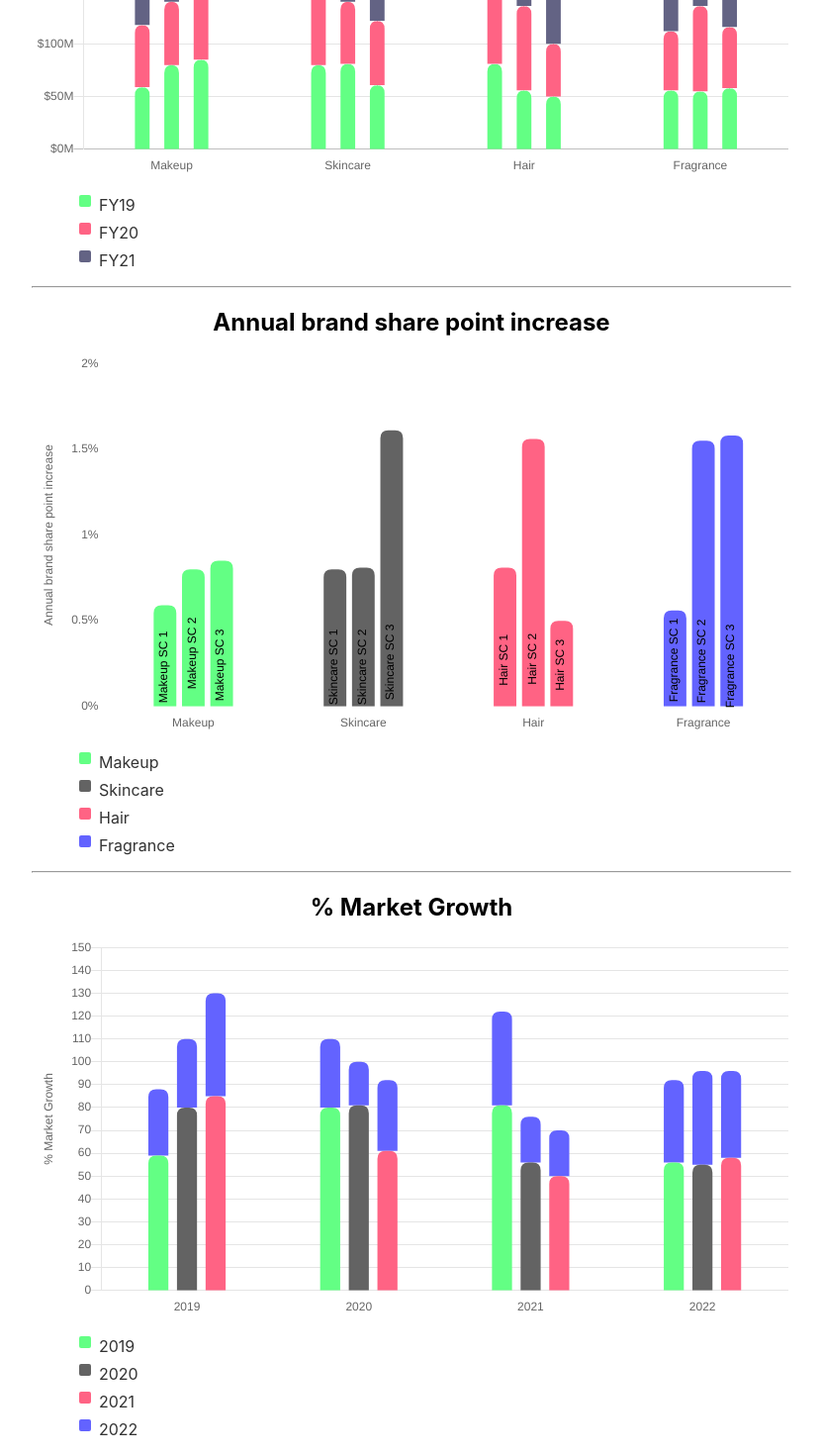
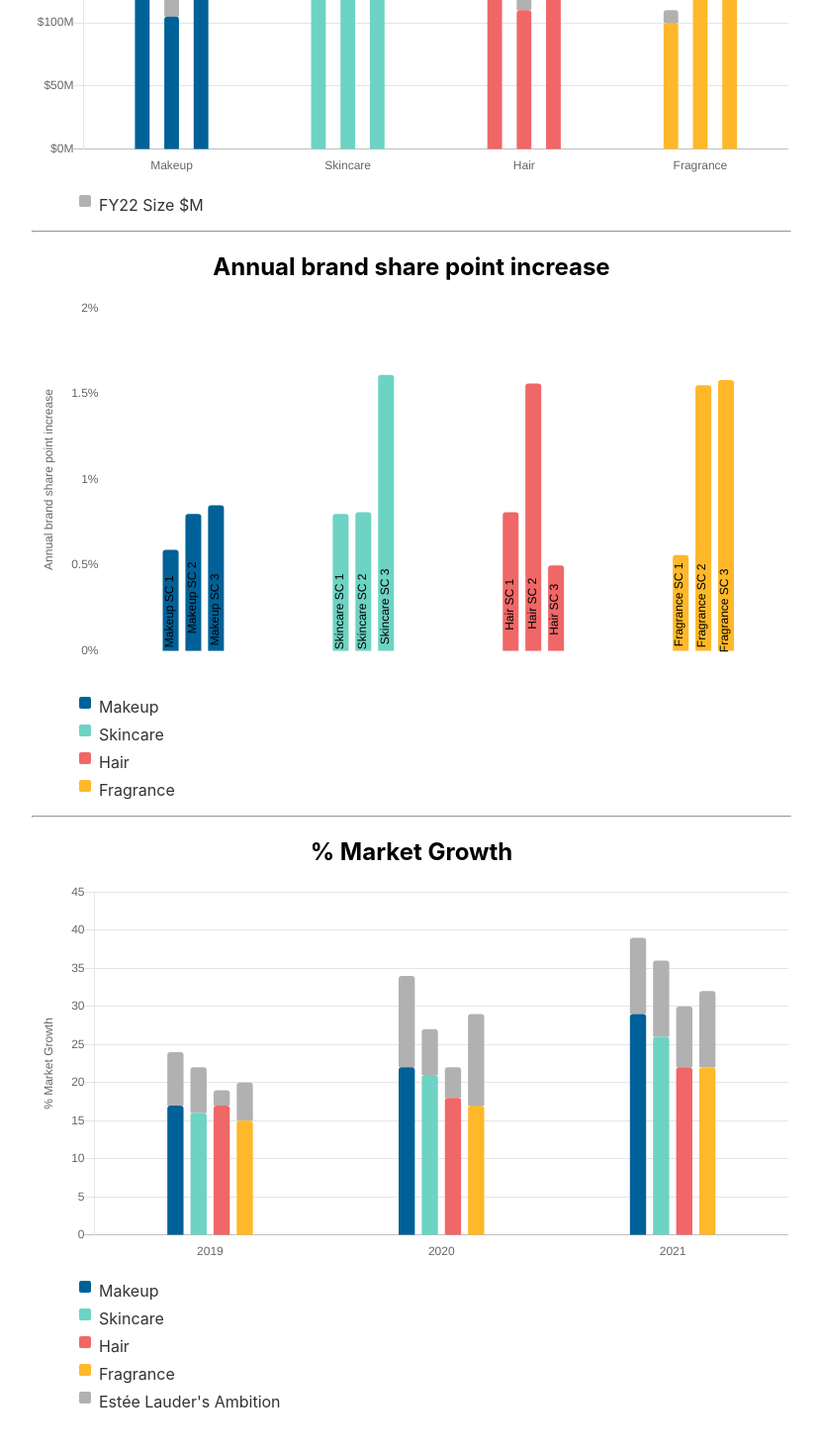
Before and after one commit to sonalidhotre/charts, a React (Create React App) app in the folder charts/: page / in a window 1280 px wide. Shown: the part 272-1742 px from the top of the page at 99% size, without its empty margins (224-1055 px from the left). After the commit the page ends 1714 px from the top, so only its background shows below. Built offline with nearby package versions, Linux system fonts and the light colour scheme.

Commit message:
real data and colors

```diff
--- a/charts/src/bar.js
+++ b/charts/src/bar.js
@@ -1,7 +1,7 @@
 import React, { Component } from 'react';
 import { Bar } from 'react-chartjs-2';
 
-require ('./roundedCharts.js')
+require('./roundedCharts.js')
 
 const listItemStyle = {
   color: "#333",
@@ -17,105 +17,65 @@ const data = {
   datasets: [
     {
       label: "Sub Category 1 FY19",
-      backgroundColor: "rgba(99,255,132)",
-      data: [59, 80, 81, 56],
+      backgroundColor: ["rgb(0,97,152)", "rgb(109,211,194)", "rgb(240,103,103)", "rgb(255,184,42)"],
+      data: [140, 190, 160, 100],
       stack: 1
     },
     {
       label: "Sub Category 1 FY20",
-      backgroundColor: "rgba(255,99,132)",
-      data: [59, 80, 81, 56],
-      stack: 1
-    },
-    {
-      label: "Sub Category 1 FY21",
-      backgroundColor: "rgba(99,99,132)",
-      data: [59, 80, 81, 56],
+      backgroundColor: "rgba(177,177,177)",
+      data: [50, 20, 20, 10],
       stack: 1
     },
     {
       label: "Sub Category 2 FY19",
-      backgroundColor: "rgba(99,255,132)",
-      // backgroundColor: "rgba(99,132,255)",
-      data: [80, 81, 56, 55],
+      backgroundColor: ["rgb(0,97,152)", "rgb(109,211,194)", "rgb(240,103,103)", "rgb(255,184,42)"],
+      data: [105, 145, 110, 150],
       stack: 2
     },
     {
       label: "Sub Category 2 FY20",
-      backgroundColor: "rgba(255,99,132)",
-      data: [60, 59, 80, 81],
-      stack: 2
-    },
-    {
-      label: "Sub Category 2 FY21",
-      backgroundColor: "rgba(99,99,132)",
-      data: [60, 59, 80, 81],
+      backgroundColor: "rgba(177,177,177)",
+      data: [40, 20, 10, 20],
       stack: 2
     },
     {
       label: "Sub Category 3 FY19",
-      backgroundColor: "rgba(99,255,132)",
-      // backgroundColor: "rgba(99,99,99)",
-      data: [85, 61, 50, 58],
+      backgroundColor: ["rgb(0,97,152)", "rgb(109,211,194)", "rgb(240,103,103)", "rgb(255,184,42)"],
+      data: [165, 190, 140, 140],
       stack: 3
     },
     {
       label: "Sub Category 3 FY20",
-      backgroundColor: "rgba(255,99,132)",
-      // backgroundColor: "rgba(99,99,99)",
-      data: [85, 61, 50, 58],
+      backgroundColor: "rgba(177,177,177)",
+      data: [20, 20, 5, 10],
       stack: 3
     },
-    {
-      label: "Sub Category 3 FY21",
-      backgroundColor: "rgba(99,99,132)",
-      // backgroundColor: "rgba(99,99,99)",
-      data: [85, 61, 50, 58],
-      stack: 3
-    }
   ]
 };
 
 class BarExample extends Component {
-  constructor(props) {
-    super(props);
-    // this.chartReference = React.createRef();
-  }
-  componentDidMount() {
-    // console.log(this.chartReference); // returns a Chart.js instance reference
-  }
-
   render() {
-    var legend = [{
-      label: "FY19",
-      backgroundColor: "rgba(99,255,132)",
+    var legend = [
+      {
+        label: "FY22 Size $M",
+        backgroundColor: "rgba(177,177,177)",
         data: [59, 80, 81, 56],
         stack: 1
-    },
-    {
-      label: "FY20",
-      backgroundColor: "rgba(255,99,132)",
-      data: [59, 80, 81, 56],
-      stack: 1
-    },
-    {
-      label: "FY21",
-      backgroundColor: "rgba(99,99,132)",
-      data: [59, 80, 81, 56],
-      stack: 1
-    }];
+      }
+    ];
     return (
       <div>
         <h2>Bar Example (custom size)</h2>
+        <div>
           <div>
             <Bar
               data={data}
               width={100}
               height={50}
-            // ref={this.chartReference}
               ref="chart"
               options={{
-              cornerRadius: 8,
+                cornerRadius: 3,
                 legend: {
                   display: false,
                   position: 'right',
@@ -141,7 +101,7 @@ class BarExample extends Component {
                 scales: {
                   yAxes: [{
                     ticks: {
-                    max: 300,
+                      max: 250,
                       stepSize: 50,
                       callback: function (value, index, values) {
                         return '$' + value + 'M';
@@ -183,6 +143,7 @@ class BarExample extends Component {
             </ul>
           </div>
         </div>
+      </div>
     );
   }
 }
--- a/charts/src/bar1.js
+++ b/charts/src/bar1.js
@@ -1,7 +1,7 @@
 import React, { Component } from 'react';
 import { Bar } from 'react-chartjs-2';
 
-require ('./roundedCharts.js')
+require('./roundedCharts.js')
 
 const listItemStyle = {
   color: "#333",
@@ -17,81 +17,140 @@ const data = {
   datasets: [
     {
       label: "Sub Category 1 FY19",
-      backgroundColor: ["rgba(99,255,132)", "rgba(99,99,99)", "rgba(255,99,132)", "rgba(99,99,255)"],
+      backgroundColor: ["rgb(0,97,152)", "rgb(109,211,194)", "rgb(240,103,103)", "rgb(255,184,42)"],
       data: [0.59, 0.80, 0.81, 0.56],
       stack: 1
     },
-    // // {
-    // //   label: "Sub Category 1 FY20",
-    // //   backgroundColor: "rgba(255,99,132)",
-    // //   data: [59, 80, 81, 56],
-    // //   stack: 1
-    // // },
-    // {
-    //   label: "Sub Category 1 FY21",
-    //   backgroundColor: "rgba(99,99,132)",
-    //   data: [59, 80, 81, 56],
-    //   stack: 1
-    // },
     {
       label: "Sub Category 2 FY19",
-      backgroundColor: ["rgba(99,255,132)", "rgba(99,99,99)", "rgba(255,99,132)", "rgba(99,99,255)"],
-      // backgroundColor: "rgba(99,132,255)",
+      backgroundColor: ["rgb(0,97,152)", "rgb(109,211,194)", "rgb(240,103,103)", "rgb(255,184,42)"],
       data: [0.80, 0.81, 1.56, 1.55],
       stack: 2
     },
-    // {
-    //   label: "Sub Category 2 FY20",
-    //   backgroundColor: "rgba(255,99,132)",
-    //   data: [60, 59, 80, 81],
-    //   stack: 2
-    // },
-    // {
-    //   label: "Sub Category 2 FY21",
-    //   backgroundColor: "rgba(99,99,132)",
-    //   data: [60, 59, 80, 81],
-    //   stack: 2
-    // },
     {
       label: "Sub Category 3 FY19",
-      backgroundColor: ["rgba(99,255,132)", "rgba(99,99,99)", "rgba(255,99,132)", "rgba(99,99,255)"],
-      // backgroundColor: "rgba(99,99,99)",
+      backgroundColor: ["rgb(0,97,152)", "rgb(109,211,194)", "rgb(240,103,103)", "rgb(255,184,42)"],
       data: [0.85, 1.61, 0.50, 1.58],
       stack: 3
-    },
-    // {
-    //   label: "Sub Category 3 FY20",
-    //   backgroundColor: "rgba(255,99,132)",
-    //   // backgroundColor: "rgba(99,99,99)",
-    //   data: [85, 61, 50, 58],
-    //   stack: 3
-    // },
-    // {
-    //   label: "Sub Category 3 FY21",
-    //   backgroundColor: "rgba(99,99,132)",
-    //   // backgroundColor: "rgba(99,99,99)",
-    //   data: [85, 61, 50, 58],
-    //   stack: 3
-    // }
+    }
   ]
 };
 
 class Bar1Example extends Component {
 
   render() {
-    var legend = [{ label: 'Makeup', backgroundColor: "rgba(99,255,132)" },
-    { label: 'Skincare', backgroundColor: "rgba(99,99,99)" },
-    { label: 'Hair', backgroundColor: "rgba(255,99,132)" },
-    { label: 'Fragrance', backgroundColor: "rgba(99,99,255)" }];
+    var legend = [{ label: 'Makeup', backgroundColor: "rgb(0,97,152)" },
+    { label: 'Skincare', backgroundColor: "rgb(109,211,194)" },
+    { label: 'Hair', backgroundColor: "rgb(240,103,103)" },
+    { label: 'Fragrance', backgroundColor: "rgb(255,184,42)" }];
     return (
       <div>
         <h2>Annual brand share point increase</h2>
+        <div>
+          <div>
             <Bar
               data={data}
               width={100}
               height={50}
               options={{
-            cornerRadius: 8,
+                cornerRadius: 3,
+                tooltips: {
+                  // Disable the on-canvas tooltip
+                  enabled: false,
+
+                  custom: function (tooltipModel) {
+                    // Tooltip Element
+                    var tooltipEl = document.getElementById('chartjs-tooltip');
+
+                    // Create element on first render
+                    if (!tooltipEl) {
+                      tooltipEl = document.createElement('div');
+                      tooltipEl.id = 'chartjs-tooltip';
+                      tooltipEl.innerHTML = '<table></table>';
+                      document.body.appendChild(tooltipEl);
+                    }
+
+                    // Hide if no tooltip
+                    if (tooltipModel.opacity === 0) {
+                      tooltipEl.style.opacity = 0;
+                      return;
+                    }
+
+                    // Set caret Position
+                    tooltipEl.classList.remove('above', 'below', 'no-transform');
+                    if (tooltipModel.yAlign) {
+                      tooltipEl.classList.add(tooltipModel.yAlign);
+                    } else {
+                      tooltipEl.classList.add('no-transform');
+                    }
+
+                    function getBody(bodyItem) {
+                      return bodyItem.lines;
+                    }
+
+                    // Set Text
+                    if (tooltipModel.body) {
+                      // var titleLines = tooltipModel.title || [];
+                      var bodyLines = tooltipModel.body.map(getBody);
+
+                      var innerHtml = '<thead>';
+
+                      // titleLines.forEach(function (title) {
+                      //   innerHtml += '<tr><th>' + title + '</th></tr>';
+                      // });
+                      innerHtml += '</thead><tbody>';
+
+                      bodyLines.forEach(function (body, i) {
+                        var colors = tooltipModel.labelColors[i];
+                        var style = 'background-color:' + colors.backgroundColor;
+                        style += '; border-color: #ffffff';
+                        style += '; border-width: 2px';
+                        style += '; text-align: center';
+                        var span = '<span style="' + style + '"></span>';
+                        innerHtml += '<tr><td>' + span + "Current: 28%</td></tr>";
+                        innerHtml += '<tr><td>' + span + "FY19: " + (parseFloat(body[0].substring(body[0].indexOf(":") + 2, body[0].length)) + 28) + '%</td></tr>';
+                        innerHtml += '<tr><td>' + span + "Growth: +" + body[0].substring(body[0].indexOf(":") + 2, body[0].length) + '%</td></tr>';
+                      });
+                      innerHtml += '</tbody>';
+
+                      var tableRoot = tooltipEl.querySelector('table');
+                      tableRoot.innerHTML = innerHtml;
+                    }
+
+                    // `this` will be the overall tooltip
+                    var position = this._chart.canvas.getBoundingClientRect();
+
+                    // Display, position, and set styles for font
+                    tooltipEl.style.opacity = 1;
+                    tooltipEl.style.position = 'absolute';
+                    tooltipEl.style.left = position.left + window.pageXOffset + tooltipModel.caretX + 'px';
+                    tooltipEl.style.top = position.top + window.pageYOffset + tooltipModel.caretY + 'px';
+                    tooltipEl.style.fontFamily = tooltipModel._bodyFontFamily;
+                    tooltipEl.style.fontSize = tooltipModel.bodyFontSize + 'px';
+                    tooltipEl.style.fontStyle = tooltipModel._bodyFontStyle;
+                    tooltipEl.style.padding = tooltipModel.yPadding + 'px ' + tooltipModel.xPadding + 'px';
+                    tooltipEl.style.pointerEvents = 'none';
+                    tooltipEl.style.boxShadow = '1px 1px 8px -2px rgba(0, 0, 0, 0.5)';
+                    tooltipEl.style.borderRadius = '3px';
+                    tooltipEl.style.backgroundColor = '#ffffff';
+                  }
+                },
+                // tooltips: {
+                //   callbacks: {
+                //     label: function (tooltipItem, data) {
+                //       var label = data.datasets[tooltipItem.datasetIndex].label || '';
+
+                //       if (label) {
+                //         label += ': ';
+                //       }
+                //       label += Math.round(tooltipItem.yLabel * 100) / 100;
+                //       return label;
+                //     },
+                //     labelTextColor: function (tooltipItem, chart) {
+                //       return '#543453';
+                //     }
+                //   }
+                // },
                 curvature: 1,
                 animation: {
                   onComplete: function () {
@@ -155,16 +214,22 @@ class Bar1Example extends Component {
                     }
                   }],
                   xAxes: [{
-                barPercentage: 0.8,
-                categoryPercentage: 0.5,
+                    barPercentage: 0.7,
+                    categoryPercentage: 0.4,
                     // barThickness: 15,
                     gridLines: {
                       display: false,
+                    },
+                    ticks: {
+                      callback: function (value, index, values) {
+                        return '';
+                      }
                     }
                   }]
                 }
               }}
             />
+          </div>
           <div>
             <ul className="mt-8">
               {legend.length &&
@@ -187,6 +252,7 @@ class Bar1Example extends Component {
             </ul>
           </div>
         </div>
+      </div>
     );
   }
 }
--- a/charts/src/bar2.js
+++ b/charts/src/bar2.js
@@ -1,7 +1,7 @@
 import React, { Component } from 'react';
 import { Bar } from 'react-chartjs-2';
 
-require ('./roundedCharts.js')
+require('./roundedCharts.js')
 
 const listItemStyle = {
   color: "#333",
@@ -13,180 +13,77 @@ const listItemStyle = {
 };
 
 const data = {
-  labels: ['2019', '2020', '2021', '2022'],
+  labels: ['2019', '2020', '2021'],
   datasets: [
     {
       label: "Sub Category 1 FY19",
-      backgroundColor: "rgba(99,255,132)",
-      data: [59, 80, 81, 56],
+      backgroundColor: "rgb(0,97,152)",
+      data: [17, 22, 29],
       stack: 1
     },
     {
       label: "Sub Category 1 FY20",
-      backgroundColor: "rgba(99,99,255)",
-      data: [29, 30, 41, 36],
+      backgroundColor: "rgba(177,177,177)",
+      data: [7, 12, 10],
       stack: 1
     },
-    // {
-    //   label: "Sub Category 1 FY21",
-    //   backgroundColor: "rgba(99,99,132)",
-    //   data: [59, 80, 81, 56],
-    //   stack: 1
-    // },
     {
       label: "Sub Category 2 FY19",
-      backgroundColor: "rgba(99,99,99)",
-      // backgroundColor: "rgba(99,132,255)",
-      data: [80, 81, 56, 55],
+      backgroundColor: "rgb(109,211,194)",
+      data: [16, 21, 26],
       stack: 2
     },
     {
       label: "Sub Category 2 FY20",
-      backgroundColor: "rgba(99,99,255)",
-      data: [30, 19, 20, 41],
+      backgroundColor: "rgba(177,177,177)",
+      data: [6, 6, 10],
       stack: 2
     },
-    // {
-    //   label: "Sub Category 2 FY21",
-    //   backgroundColor: "rgba(99,99,132)",
-    //   data: [60, 59, 80, 81],
-    //   stack: 2
-    // },
     {
       label: "Sub Category 3 FY19",
-      backgroundColor: "rgba(255,99,132)",
-      // backgroundColor: "rgba(99,99,99)",
-      data: [85, 61, 50, 58],
+      backgroundColor: "rgb(240,103,103)",
+      data: [17, 18, 22],
       stack: 3
     },
     {
       label: "Sub Category 3 FY20",
-      backgroundColor: "rgba(99,99,255)",
-      // backgroundColor: "rgba(99,99,99)",
-      data: [45, 31, 20, 38],
+      backgroundColor: "rgba(177,177,177)",
+      data: [2, 4, 8],
       stack: 3
     },
-    // {
-    //   label: "Sub Category 3 FY21",
-    //   backgroundColor: "rgba(99,99,132)",
-    //   // backgroundColor: "rgba(99,99,99)",
-    //   data: [85, 61, 50, 58],
-    //   stack: 3
-    // }
+    {
+      label: "Sub Category 4 FY19",
+      backgroundColor: "rgb(255,184,42)",
+      data: [15, 17, 22],
+      stack: 4
+    },
+    {
+      label: "Sub Category 4 FY20",
+      backgroundColor: "rgba(177,177,177)",
+      data: [5, 12, 10],
+      stack: 4
+    }
   ]
 };
 
 class Bar2Example extends Component {
   render() {
-    var legend = [{ label: '2019', backgroundColor: "rgba(99,255,132)" },
-    { label: '2020', backgroundColor: "rgba(99,99,99)" },
-    { label: '2021', backgroundColor: "rgba(255,99,132)" },
-    { label: '2022', backgroundColor: "rgba(99,99,255)" }];
+    var legend = [{ label: 'Makeup', backgroundColor: "rgb(0,97,152)" },
+    { label: 'Skincare', backgroundColor: "rgb(109,211,194)" },
+    { label: 'Hair', backgroundColor: "rgb(240,103,103)" },
+    { label: 'Fragrance', backgroundColor: "rgb(255,184,42)" },
+    { label: 'Estée Lauder\'s Ambition', backgroundColor: "rgba(177,177,177)" }];
     return (
       <div>
         <h2>% Market Growth</h2>
+        <div>
+          <div>
             <Bar
               data={data}
               width={100}
               height={50}
               options={{
-            cornerRadius: 8,
-            tooltips: {
-              // Disable the on-canvas tooltip
-              enabled: false,
-
-              custom: function (tooltipModel) {
-                // Tooltip Element
-                var tooltipEl = document.getElementById('chartjs-tooltip');
-                // console.log('>>>', tooltipEl)
-
-                // Create element on first render
-                if (!tooltipEl) {
-                  tooltipEl = document.createElement('div');
-                  tooltipEl.id = 'chartjs-tooltip';
-                  tooltipEl.innerHTML = '<table></table>';
-                  document.body.appendChild(tooltipEl);
-                }
-
-                // Hide if no tooltip
-                if (tooltipModel.opacity === 0) {
-                  tooltipEl.style.opacity = 0;
-                  return;
-                }
-
-                // Set caret Position
-                tooltipEl.classList.remove('above', 'below', 'no-transform');
-                if (tooltipModel.yAlign) {
-                  tooltipEl.classList.add(tooltipModel.yAlign);
-                } else {
-                  tooltipEl.classList.add('no-transform');
-                }
-
-                function getBody(bodyItem) {
-                  return bodyItem.lines;
-                }
-
-                // Set Text
-                if (tooltipModel.body) {
-                  var titleLines = tooltipModel.title || [];
-                  var bodyLines = tooltipModel.body.map(getBody);
-
-                  var innerHtml = '<thead>';
-
-                  titleLines.forEach(function (title) {
-                    innerHtml += '<tr><th> FY ' + title + '</th></tr>';
-                  });
-                  innerHtml += '</thead><tbody>';
-
-                  bodyLines.forEach(function (body, i) {
-                    var colors = tooltipModel.labelColors[i];
-                    var style = 'background-color:' + colors.backgroundColor;
-                    style += '; border-color: #ffffff';
-                    style += '; border-width: 2px';
-                    var span = '<span style="' + style + '"></span>';
-                    innerHtml += '<tr><td>' + span + body[0].substring(0, body[0].indexOf(":")) + '</td></tr>';
-                    innerHtml += '<tr><td>' + span + "Growth: " + body[0].substring(body[0].indexOf(":") + 2, body[0].length) + '</td></tr>';
-                  });
-                  innerHtml += '</tbody>';
-
-                  var tableRoot = tooltipEl.querySelector('table');
-                  tableRoot.innerHTML = innerHtml;
-                }
-
-                // `this` will be the overall tooltip
-                var position = this._chart.canvas.getBoundingClientRect();
-
-                // Display, position, and set styles for font
-                tooltipEl.style.opacity = 1;
-                tooltipEl.style.position = 'absolute';
-                tooltipEl.style.left = position.left + window.pageXOffset + tooltipModel.caretX + 'px';
-                tooltipEl.style.top = position.top + window.pageYOffset + tooltipModel.caretY + 'px';
-                tooltipEl.style.fontFamily = tooltipModel._bodyFontFamily;
-                tooltipEl.style.fontSize = tooltipModel.bodyFontSize + 'px';
-                tooltipEl.style.fontStyle = tooltipModel._bodyFontStyle;
-                tooltipEl.style.padding = tooltipModel.yPadding + 'px ' + tooltipModel.xPadding + 'px';
-                tooltipEl.style.pointerEvents = 'none';
-                tooltipEl.style.boxShadow = '1px 1px 8px -2px rgba(0, 0, 0, 0.5)';
-                tooltipEl.style.borderRadius = '3px';
-                tooltipEl.style.backgroundColor = '#ffffff';
-              }
-            },
-            // tooltips: {
-            //   callbacks: {
-            //     label: function (tooltipItem, data) {
-            //       var label = data.datasets[tooltipItem.datasetIndex].label || '';
-
-            //       if (label) {
-            //         label += ': ';
-            //       }
-            //       label += Math.round(tooltipItem.yLabel * 100) / 100;
-            //       return label;
-            //     },
-            //     labelTextColor: function (tooltipItem, chart) {
-            //       return '#543453';
-            //     }
-            //   }
-            // },
+                cornerRadius: 3,
                 legend: {
                   display: false,
                   position: 'right',
@@ -211,14 +108,14 @@ class Bar2Example extends Component {
                 scales: {
                   yAxes: [{
                     ticks: {
-                  max: 150,
+                      max: 45,
                       stepSize: 5
                     },
                     stacked: true,
                   }],
                   xAxes: [{
                     barPercentage: 0.7,
-                categoryPercentage: 0.5,
+                    categoryPercentage: 0.4,
                     barDatasetSpacing: 0,
                     gridLines: {
                       display: false,
@@ -227,6 +124,7 @@ class Bar2Example extends Component {
                 }
               }}
             />
+          </div>
           <div>
             <ul className="mt-8">
               {legend.length &&
@@ -249,6 +147,7 @@ class Bar2Example extends Component {
             </ul>
           </div>
         </div>
+      </div>
     );
   }
 }
```
Lines whose indentation alone changed are shown as unchanged.
